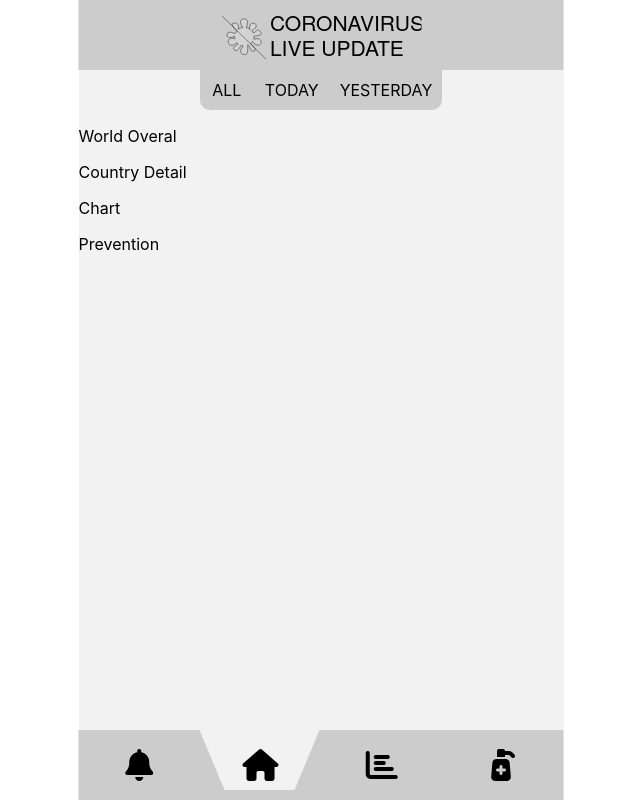
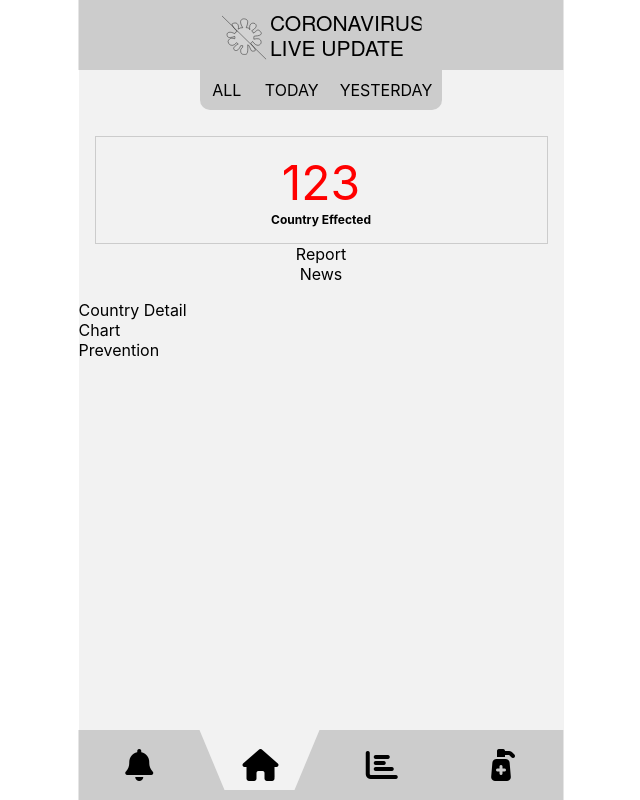
Before and after one commit to damadoko/covid19, a React (Create React App) app: page / in a window 1280 px wide. Shown: the whole page, without its empty margins (319-959 px from the left). Built offline with nearby package versions, Linux system fonts and the light colour scheme.

Commit message:
create and styling 'WorldOverall' component, add Axious package

```diff
--- a/package.json
+++ b/package.json
@@ -6,6 +6,7 @@
     "@testing-library/jest-dom": "^4.2.4",
     "@testing-library/react": "^9.5.0",
     "@testing-library/user-event": "^7.2.1",
+    "axios": "^0.19.2",
     "chart.js": "^2.9.3",
     "react": "^16.13.1",
     "react-dom": "^16.13.1",
--- /dev/null
+++ b/src/components/WorldOverall/WorldOverall.js
@@ -0,0 +1,27 @@
+import React, { Component } from "react";
+import classes from "./WorldOverall.module.css";
+
+import { connect } from "react-redux";
+
+class WorldOverall extends Component {
+  render() {
+    return (
+      <div className={classes.WorldOverall}>
+        <div className={classes.Countries}>
+          <span>{this.props.countryEffected}</span>
+          <p>Country Effected</p>
+        </div>
+        <div>Report</div>
+        <div>News</div>
+      </div>
+    );
+  }
+}
+
+const mapStateToProps = (state) => {
+  return {
+    countryEffected: state.totalEffectedCountry,
+  };
+};
+
+export default connect(mapStateToProps, null)(WorldOverall);
--- /dev/null
+++ b/src/components/WorldOverall/WorldOverall.module.css
@@ -0,0 +1,19 @@
+.WorldOverall {
+  text-align: center;
+  padding: 1rem;
+}
+
+.Countries {
+  text-align: center;
+  border: 1px solid #cccccc;
+  padding: 1rem;
+}
+
+.Countries span {
+  font-size: 3rem;
+  color: red;
+}
+.Countries p {
+  font-weight: bold;
+  font-size: 0.75rem;
+}
--- a/src/container/App.js
+++ b/src/container/App.js
@@ -1,11 +1,13 @@
 import React, { Component } from "react";
+
 import Layout from "../hoc/Layout/Layout";
+import WorldOverall from "../components/WorldOverall/WorldOverall";
 
 class App extends Component {
   render() {
     return (
       <Layout>
-        <p>World Overal</p>
+        <WorldOverall />
         <p>Country Detail</p>
         <p>Chart</p>
         <p>Prevention</p>
--- a/src/index.css
+++ b/src/index.css
@@ -1,13 +1,19 @@
 body {
   margin: 0;
-  font-family: -apple-system, BlinkMacSystemFont, 'Segoe UI', 'Roboto', 'Oxygen',
-    'Ubuntu', 'Cantarell', 'Fira Sans', 'Droid Sans', 'Helvetica Neue',
+  font-family: -apple-system, BlinkMacSystemFont, "Segoe UI", "Roboto", "Oxygen",
+    "Ubuntu", "Cantarell", "Fira Sans", "Droid Sans", "Helvetica Neue",
     sans-serif;
   -webkit-font-smoothing: antialiased;
   -moz-osx-font-smoothing: grayscale;
 }
 
 code {
-  font-family: source-code-pro, Menlo, Monaco, Consolas, 'Courier New',
+  font-family: source-code-pro, Menlo, Monaco, Consolas, "Courier New",
     monospace;
 }
+
+* {
+  margin: 0;
+  padding: 0;
+  box-sizing: border-box;
+}
--- a/src/store/reducer.js
+++ b/src/store/reducer.js
@@ -1,5 +1,6 @@
 const initialState = {
-  currentFilter: null,
+  currentPage: null,
+  totalEffectedCountry: 123,
   top3Country: [],
   hotNews: [],
 };
```
Also changed, not shown: src/components/WorldOveral/Reports/Report/Report.js (deleted), src/components/WorldOverall/News/Article/Article.js (added), src/components/WorldOverall/News/News.js (added), src/components/WorldOverall/Reports/Report/Report.js (added), src/components/WorldOverall/Reports/Reports.js (added), 1 other file (tests, documents, lock files or other folders).
